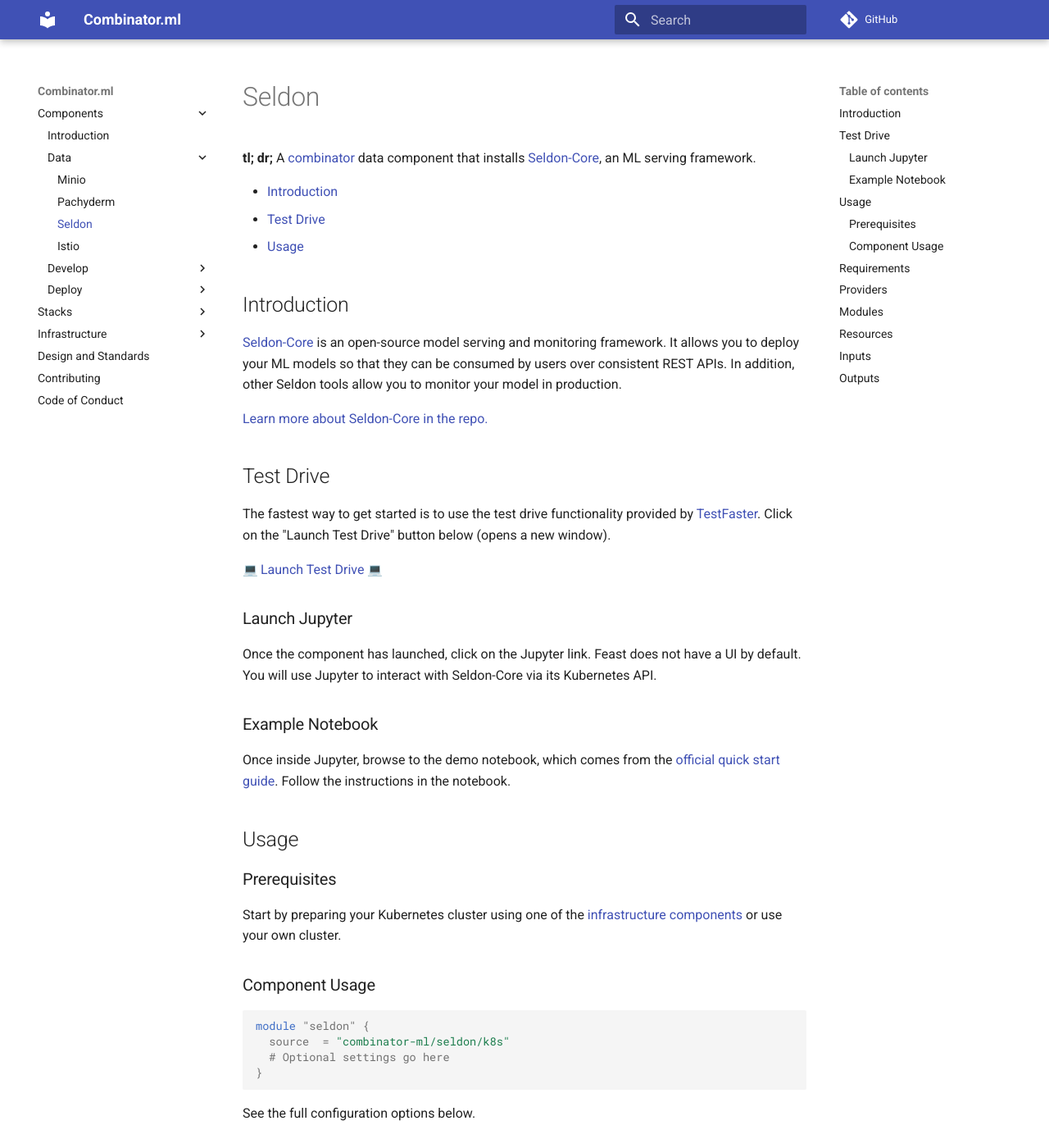
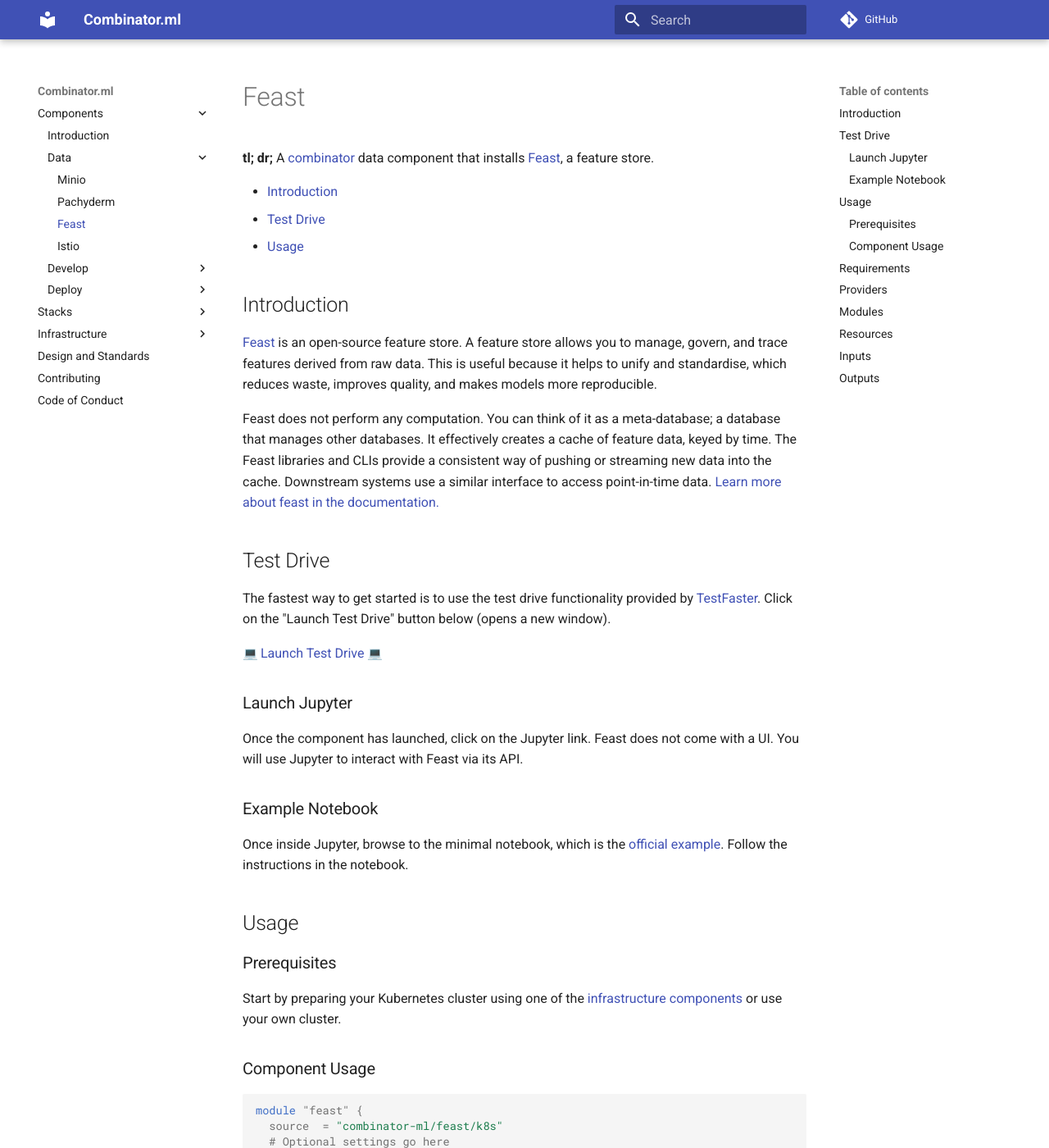
Before and after one commit to combinator-ml/combinator, an MkDocs documentation site: the page built from docs/components/data/feast.md, in a window 1280 px wide and 1400 px high. Shown: the whole window at 82% size. Built offline with MkDocs 1.6.1 and Material for MkDocs 9.7.7, drawn with Linux system fonts in a browser that asks for light colours; emoji names are drawn with the system emoji font; comment, search, counter and statistics services are not loaded; some of the changed text lies outside the part shown.

Commit message:
docs: auto-update docs from combinator-ml/terraform-k8s-feast

````diff
--- a/docs/components/data/feast.md
+++ b/docs/components/data/feast.md
@@ -1,6 +1,6 @@
-# Seldon
+# Feast
 
-**tl; dr;** A [combinator](https://combinator.ml) data component that installs [Seldon-Core](https://www.seldon.io/tech/products/core/), an ML serving framework.
+**tl; dr;** A [combinator](https://combinator.ml) data component that installs [Feast](https://feast.dev), a feature store.
 
 - [Introduction](#introduction)
 - [Test Drive](#test-drive)
@@ -8,23 +8,23 @@
 
 ## Introduction
 
-[Seldon-Core](https://www.seldon.io/tech/products/core/) is an open-source model serving and monitoring framework. It allows you to deploy your ML models so that they can be consumed by users over consistent REST APIs. In addition, other Seldon tools allow you to monitor your model in production.
+[Feast](https://feast.dev) is an open-source feature store. A feature store allows you to manage, govern, and trace features derived from raw data. This is useful because it helps to unify and standardise, which reduces waste, improves quality, and makes models more reproducible.
 
- [Learn more about Seldon-Core in the repo.](https://github.com/SeldonIO/seldon-core)
+Feast does not perform any computation. You can think of it as a meta-database; a database that manages other databases. It effectively creates a cache of feature data, keyed by time. The Feast libraries and CLIs provide a consistent way of pushing or streaming new data into the cache. Downstream systems use a similar interface to access point-in-time data. [Learn more about feast in the documentation.](https://docs.feast.dev)
 
 ## Test Drive
 
 The fastest way to get started is to use the test drive functionality provided by [TestFaster](https://testfaster.ci). Click on the "Launch Test Drive" button below (opens a new window).
 
-<a href="https://testfaster.ci/launch?embedded=true&amp;repo=https://github.com/combinator-ml/terraform-k8s-seldon&amp;file=examples/testfaster/.testfaster.yml" target="\_blank">:computer: Launch Test Drive :computer:</a>
+<a href="https://testfaster.ci/launch?embedded=true&amp;repo=https://github.com/combinator-ml/terraform-k8s-feast&amp;file=examples/testfaster/.testfaster.yml" target="\_blank">:computer: Launch Test Drive :computer:</a>
 
 ### Launch Jupyter
 
-Once the component has launched, click on the Jupyter link. Feast does not have a UI by default. You will use Jupyter to interact with Seldon-Core via its Kubernetes API.
+Once the component has launched, click on the Jupyter link. Feast does not come with a UI. You will use Jupyter to interact with Feast via its API.
 
 ### Example Notebook
 
-Once inside Jupyter, browse to the demo notebook, which comes from the [official quick start guide](https://docs.seldon.io/projects/seldon-core/en/v1.1.0/workflow/quickstart.html). Follow the instructions in the notebook.
+Once inside Jupyter, browse to the minimal notebook, which is the [official example](https://github.com/feast-dev/feast/tree/v0.9-branch/examples/minimal). Follow the instructions in the notebook.
 
 ## Usage
 
@@ -35,8 +35,8 @@ Start by preparing your Kubernetes cluster using one of the [infrastructure comp
 ### Component Usage
 
 ```terraform
-module "seldon" {
-  source  = "combinator-ml/seldon/k8s"
+module "feast" {
+  source  = "combinator-ml/feast/k8s"
   # Optional settings go here
 }
 ```
@@ -45,43 +45,35 @@ See the full configuration options below.
 
 ## Requirements
 
-| Name | Version |
-|------|---------|
-| helm | >= 2.0.0 |
-| kubectl | >= 1.7.0 |
-| kubernetes | >= 2.0.0 |
+No requirements.
 
 ## Providers
 
 | Name | Version |
 |------|---------|
-| helm | >= 2.0.0 |
-| kubectl | >= 1.7.0 |
-| kubernetes | >= 2.0.0 |
+| helm | n/a |
+| kubernetes | n/a |
+| random | n/a |
 
 ## Modules
 
-| Name | Source | Version |
-|------|--------|---------|
-| istio | combinator-ml/istio/k8s | 0.0.1 |
+No Modules.
 
 ## Resources
 
 | Name |
 |------|
 | [helm_release](https://registry.terraform.io/providers/hashicorp/helm/latest/docs/resources/release) |
-| [kubectl_file_documents](https://registry.terraform.io/providers/gavinbunney/kubectl/latest/docs/data-sources/file_documents) |
-| [kubectl_manifest](https://registry.terraform.io/providers/gavinbunney/kubectl/latest/docs/resources/manifest) |
 | [kubernetes_namespace](https://registry.terraform.io/providers/hashicorp/kubernetes/latest/docs/resources/namespace) |
+| [kubernetes_secret](https://registry.terraform.io/providers/hashicorp/kubernetes/latest/docs/resources/secret) |
+| [random_password](https://registry.terraform.io/providers/hashicorp/random/latest/docs/resources/password) |
 
 ## Inputs
 
 | Name | Description | Type | Default | Required |
 |------|-------------|------|---------|:--------:|
-| enable\_example\_seldon\_deployment | Enable an example seldon deployment | `bool` | `true` | no |
-| enable\_seldon\_gateway | Create an istio gateway for seldon | `bool` | `true` | no |
-| seldon\_core\_operator\_namespace | (Optional) The namespace to install the minio operator into. Defaults to minio-operator | `string` | `"seldon-system"` | no |
-| seldon\_core\_values | (Optional) List of values in raw yaml to pass to helm. | `list(string)` | `[]` | no |
+| name\_prefix | Prefix to be used when naming the different components of Feast | `string` | `"combinator"` | no |
+| namespace | (Optional) The namespace to install into. Defaults to feast. | `string` | `"feast"` | no |
 
 ## Outputs
 
````
